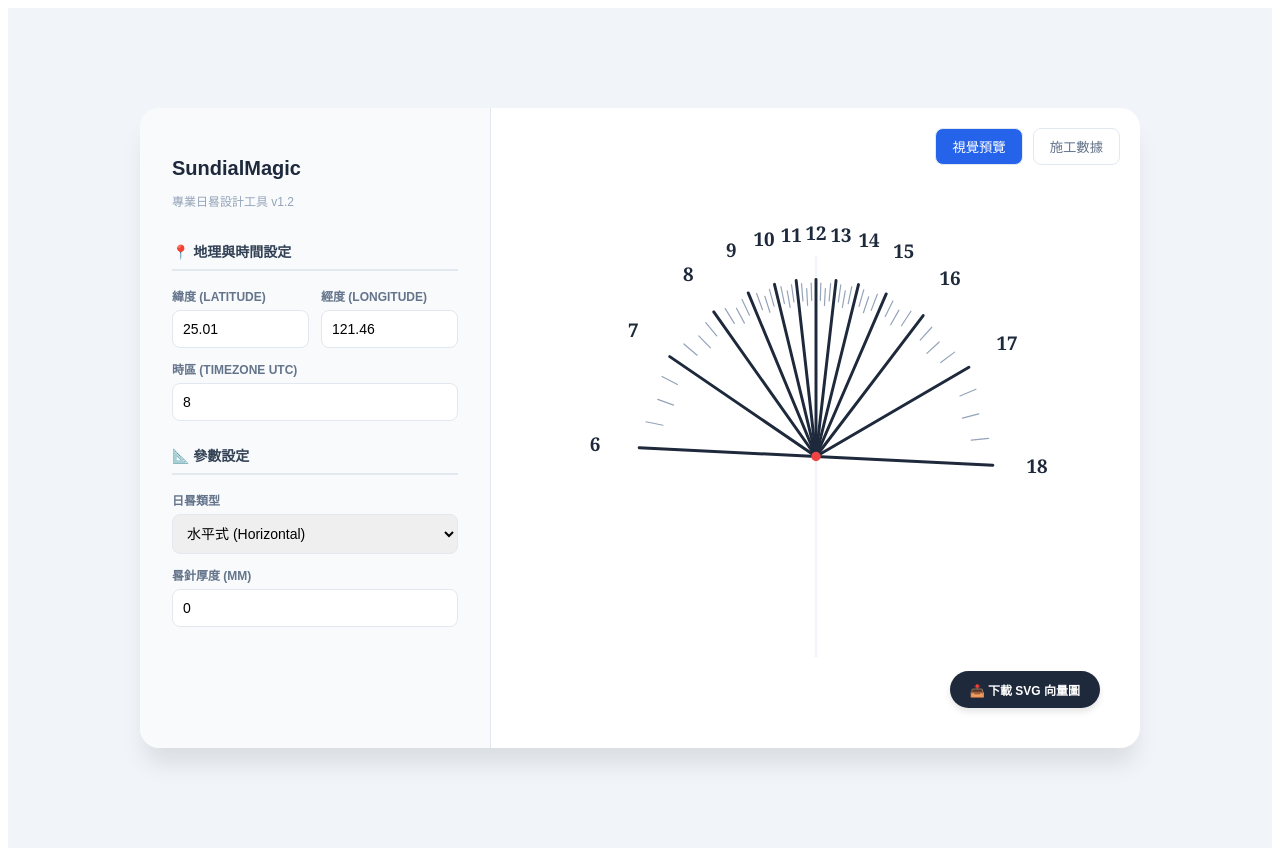
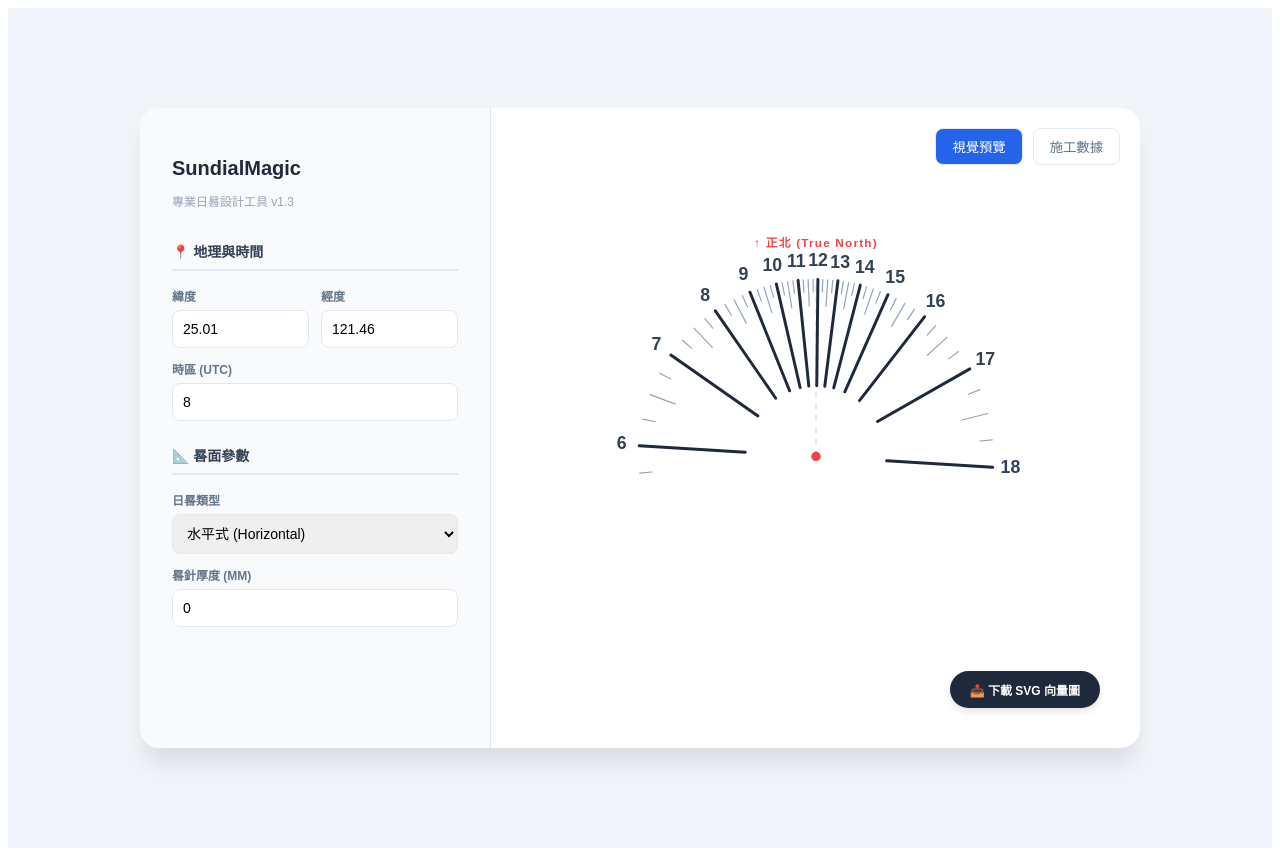
Before and after one commit to NoboruKuni/SundialMagicTool, a React (Vite) app: page / in a window 1280 px wide. Built offline with nearby package versions, Linux system fonts and the light colour scheme.

Commit message:
feat: 重構為真北物理視角，並實作外圈刻度排版與指北標記

```diff
--- a/src/SundialConfigPanel.jsx
+++ b/src/SundialConfigPanel.jsx
@@ -7,7 +7,6 @@ export default function SundialConfigPanel({ config, onChange }) {
     onChange({ ...config, [name]: type === 'number' ? Number(value) : value });
   };
 
-  // 封裝一個元件內部的樣式，確保整齊
   const sectionStyle = { marginBottom: '24px' };
   const labelStyle = { display: 'block', fontSize: '12px', fontWeight: 'bold', color: '#64748b', marginBottom: '6px', textTransform: 'uppercase' };
   const inputStyle = { width: '100%', padding: '10px', borderRadius: '8px', border: '1px solid #e2e8f0', fontSize: '14px', outline: 'none', boxSizing: 'border-box' };
@@ -15,28 +14,19 @@ export default function SundialConfigPanel({ config, onChange }) {
   return (
     <div style={{ padding: '32px', height: '100%', overflowY: 'auto', backgroundColor: '#f8fafc' }}>
       <h2 style={{ fontSize: '20px', fontWeight: '900', color: '#1e293b', marginBottom: '4px' }}>SundialMagic</h2>
-      <p style={{ fontSize: '12px', color: '#94a3b8', marginBottom: '32px' }}>專業日晷設計工具 v1.2</p>
+      <p style={{ fontSize: '12px', color: '#94a3b8', marginBottom: '32px' }}>專業日晷設計工具 v1.3</p>
 
       <div style={sectionStyle}>
-        <h3 style={{ fontSize: '14px', color: '#334155', borderBottom: '2px solid #e2e8f0', paddingBottom: '8px', marginBottom: '16px' }}>📍 地理與時間設定</h3>
+        <h3 style={{ fontSize: '14px', color: '#334155', borderBottom: '2px solid #e2e8f0', paddingBottom: '8px', marginBottom: '16px' }}>📍 地理與時間</h3>
         <div style={{ display: 'grid', gridTemplateColumns: '1fr 1fr', gap: '12px', marginBottom: '12px' }}>
-          <div>
-            <label style={labelStyle}>緯度 (Latitude)</label>
-            <input type="number" name="latitude" value={config.latitude} onChange={handleChange} step="0.01" style={inputStyle} />
-          </div>
-          <div>
-            <label style={labelStyle}>經度 (Longitude)</label>
-            <input type="number" name="longitude" value={config.longitude} onChange={handleChange} step="0.01" style={inputStyle} />
-          </div>
+          <div><label style={labelStyle}>緯度</label><input type="number" name="latitude" value={config.latitude} onChange={handleChange} step="0.01" style={inputStyle} /></div>
+          <div><label style={labelStyle}>經度</label><input type="number" name="longitude" value={config.longitude} onChange={handleChange} step="0.01" style={inputStyle} /></div>
         </div>
-        <div>
-          <label style={labelStyle}>時區 (Timezone UTC)</label>
-          <input type="number" name="timezone" value={config.timezone} onChange={handleChange} style={inputStyle} />
-        </div>
+        <div><label style={labelStyle}>時區 (UTC)</label><input type="number" name="timezone" value={config.timezone} onChange={handleChange} style={inputStyle} /></div>
       </div>
 
       <div style={sectionStyle}>
-        <h3 style={{ fontSize: '14px', color: '#334155', borderBottom: '2px solid #e2e8f0', paddingBottom: '8px', marginBottom: '16px' }}>📐 參數設定</h3>
+        <h3 style={{ fontSize: '14px', color: '#334155', borderBottom: '2px solid #e2e8f0', paddingBottom: '8px', marginBottom: '16px' }}>📐 晷面參數</h3>
         <div style={{ marginBottom: '12px' }}>
           <label style={labelStyle}>日晷類型</label>
           <select name="type" value={config.type} onChange={handleChange} style={inputStyle}>
@@ -45,6 +35,16 @@ export default function SundialConfigPanel({ config, onChange }) {
             <option value="analemmatic">地平投影式 (Analemmatic)</option>
           </select>
         </div>
+
+        {/* 當選擇垂直式時，顯示方位角輸入框 */}
+        {config.type === 'vertical' && (
+          <div style={{ marginBottom: '12px', padding: '12px', backgroundColor: '#eff6ff', borderRadius: '8px', border: '1px solid #bfdbfe' }}>
+            <label style={{...labelStyle, color: '#1d4ed8'}}>牆面方位角 (向西為正, 向東為負)</label>
+            <input type="number" name="wallAzimuth" value={config.wallAzimuth || 0} onChange={handleChange} style={inputStyle} placeholder="正南向為 0" />
+            <span style={{ fontSize: '10px', color: '#3b82f6', marginTop: '4px', display: 'block' }}>* 偏斜數學運算即將於下一階段導入</span>
+          </div>
+        )}
+
         <div>
           <label style={labelStyle}>晷針厚度 (mm)</label>
           <input type="number" name="gnomonThickness" value={config.gnomonThickness} onChange={handleChange} min="0" style={inputStyle} />
--- a/src/SundialPreview.jsx
+++ b/src/SundialPreview.jsx
@@ -4,81 +4,86 @@ import { calculateHourLines } from './sundialMath';
 
 export default function SundialPreview({ config }) {
   const hourLines = useMemo(() => calculateHourLines(config), [config]);
-  const svgRef = useRef(null); // 用來抓取 SVG 元素進行匯出
+  const svgRef = useRef(null);
 
   const radius = config.radius || 150;
   const padding = 80;
   const viewBoxSize = radius + padding;
 
-  // 匯出 SVG 的魔法函式
+  // 下載邏輯保持不變
   const downloadSVG = () => {
     const svgData = svgRef.current.outerHTML;
-    const svgBlob = new Blob([svgData], {type: "image/svg+xml;charset=utf-8"});
-    const svgUrl = URL.createObjectURL(svgBlob);
-    const downloadLink = document.createElement("a");
-    downloadLink.href = svgUrl;
-    downloadLink.download = `sundial-${config.type}.svg`;
-    document.body.appendChild(downloadLink);
-    downloadLink.click();
-    document.body.removeChild(downloadLink);
+    const blob = new Blob([svgData], {type: "image/svg+xml;charset=utf-8"});
+    const url = URL.createObjectURL(blob);
+    const link = document.createElement("a");
+    link.href = url;
+    link.download = `sundial-${config.type}.svg`;
+    document.body.appendChild(link);
+    link.click();
+    document.body.removeChild(link);
   };
 
+  // 判斷物理安裝基準方向
+  const isVertical = config.type === 'vertical';
+  const axisYDir = isVertical ? 1 : -1;
+  const axisLabel = isVertical ? "↓ 向下 (地面)" : "↑ 正北 (True North)";
+
   return (
-    <div style={{ width: '100%', height: '100%', display: 'flex', flexDirection: 'column', alignItems: 'center', position: 'relative' }}>
+    <div style={{ width: '100%', height: '100%', display: 'flex', flexDirection: 'column', alignItems: 'center', position: 'relative', backgroundColor: 'white' }}>
 
-      {/* 匯出按鈕 - 懸浮在畫面右下角 */}
-      <button
-        onClick={downloadSVG}
-        style={{ position: 'absolute', bottom: '20px', right: '20px', padding: '10px 20px', backgroundColor: '#1e293b', color: 'white', borderRadius: '30px', fontSize: '12px', fontWeight: 'bold', border: 'none', cursor: 'pointer', boxShadow: '0 4px 6px rgba(0,0,0,0.1)' }}
-      >
+      <button onClick={downloadSVG} style={{ position: 'absolute', bottom: '20px', right: '20px', padding: '10px 20px', backgroundColor: '#1e293b', color: 'white', borderRadius: '30px', fontSize: '12px', fontWeight: 'bold', border: 'none', cursor: 'pointer', boxShadow: '0 4px 6px rgba(0,0,0,0.1)', zIndex: 10 }}>
         📥 下載 SVG 向量圖
       </button>
 
-      <svg
-        ref={svgRef}
-        viewBox={`-${viewBoxSize} -${viewBoxSize} ${viewBoxSize * 2} ${viewBoxSize * 2}`}
-        style={{ width: '100%', maxWidth: '600px', height: 'auto', backgroundColor: 'white' }}
-      >
-        <line x1="0" y1={-radius-20} x2="0" y2={radius+20} stroke="#f1f5f9" strokeWidth="2" />
+      <svg ref={svgRef} viewBox={`-${viewBoxSize} -${viewBoxSize} ${viewBoxSize * 2} ${viewBoxSize * 2}`} style={{ width: '100%', maxWidth: '600px', height: 'auto' }}>
 
+        {/* 物理基準軸 (晷針安裝線) */}
+        {config.gnomonThickness > 0 ? (
+          <rect x={-config.gnomonThickness/2} y={isVertical ? 0 : -radius} width={config.gnomonThickness} height={radius} fill="#f8fafc" stroke="#e2e8f0" strokeWidth="1" />
+        ) : (
+          <line x1="0" y1="0" x2="0" y2={radius * axisYDir} stroke="#cbd5e1" strokeWidth="1" strokeDasharray="5 5" />
+        )}
+
+        {/* 指北/向下 安裝標示 */}
+        <text x="0" y={(radius + 30) * axisYDir} textAnchor="middle" alignmentBaseline="middle" style={{ fontSize: '10px', fontWeight: 'bold', fill: '#ef4444', letterSpacing: '1px' }}>
+          {axisLabel}
+        </text>
+        <circle cx="0" cy="0" r="4" fill="#ef4444" />
+
+        {/* 繪製外圈刻度 */}
         {hourLines.map((line, idx) => {
           const shift = line.thicknessShift || 0;
 
-          // 根據刻度等級決定長度
-          let lengthFactor = 1;
-          if (line.isHalfHour) lengthFactor = 0.95;
-          if (line.isQuarterHour) lengthFactor = 0.98;
+          // 【外圈刻度邏輯】：控制線條往內延伸的長度
+          let rInner = radius;
+          if (line.isFullHour) rInner = radius * 0.4;       // 整點：保留中心 40% 留白
+          else if (line.isHalfHour) rInner = radius * 0.85; // 半點：很短
+          else if (line.isQuarterHour) rInner = radius * 0.93; // 刻點：極短
 
-          const px = line.x * radius * lengthFactor;
-          const py = -line.y * radius * lengthFactor;
+          const pxOuter = line.x * radius;
+          const pyOuter = -line.y * radius;
+          const pxInner = line.x * rInner;
+          const pyInner = -line.y * rInner;
 
           return (
             <g key={`${line.hour}-${idx}`} transform={`translate(${shift}, 0)`}>
               {config.type === 'analemmatic' ? (
-                // 投影式：調整點的大小
-                <circle
-                  cx={line.x * radius} cy={-line.y * radius}
-                  r={line.isFullHour ? 5 : 2}
-                  fill={line.isFullHour ? "#2563eb" : "#cbd5e1"}
-                />
+                <circle cx={pxOuter} cy={pyOuter} r={line.isFullHour ? 4 : (line.isHalfHour ? 2 : 1)} fill={line.isFullHour ? "#2563eb" : "#94a3b8"} />
               ) : (
-                // 放射狀：調整線的粗細與顏色
                 <line
-                  x1={line.isFullHour ? 0 : px * 0.9}
-                  y1={line.isFullHour ? 0 : py * 0.9}
-                  x2={px} y2={py}
+                  x1={pxInner} y1={pyInner}
+                  x2={pxOuter} y2={pyOuter}
                   stroke={line.isFullHour ? "#1e293b" : "#94a3b8"}
                   strokeWidth={line.isFullHour ? 2.5 : 1}
                   strokeLinecap="round"
                 />
               )}
 
-              {/* 只有整點才顯示數字 */}
               {line.isFullHour && (
                 <text
-                  x={px * 1.25} y={py * 1.25}
+                  x={line.x * (radius + 15)} y={-line.y * (radius + 15)}
                   textAnchor="middle" alignmentBaseline="middle"
-                  style={{ fontSize: '16px', fontWeight: '900', fill: '#1e293b', userSelect: 'none', fontFamily: '"Georgia", serif' }}
+                  style={{ fontSize: '15px', fontWeight: 'bold', fill: '#334155', userSelect: 'none' }}
                 >
                   {line.hour}
                 </text>
@@ -86,7 +91,6 @@ export default function SundialPreview({ config }) {
             </g>
           );
         })}
-        <circle cx="0" cy="0" r="4" fill="#ef4444" />
       </svg>
     </div>
   );
```
Also changed, not shown: src/sundialMath.js (+27 -41 lines).
